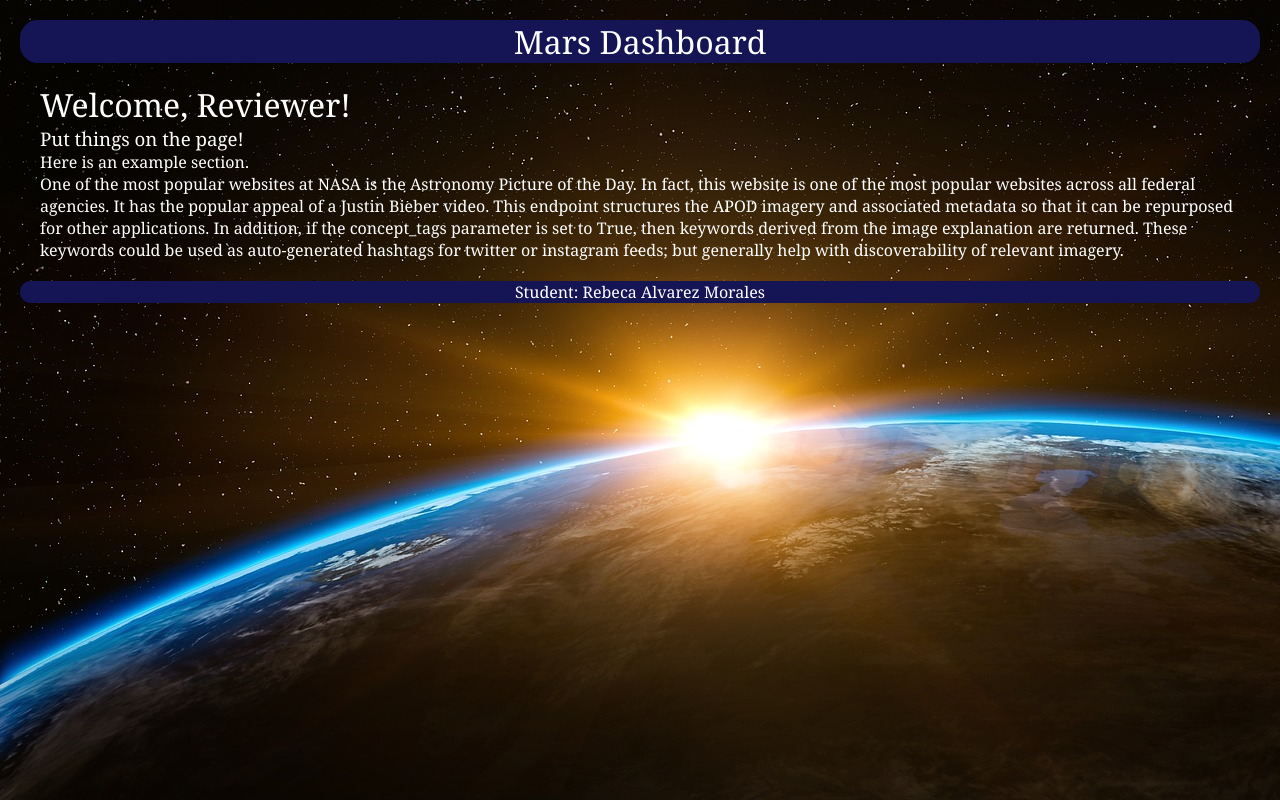
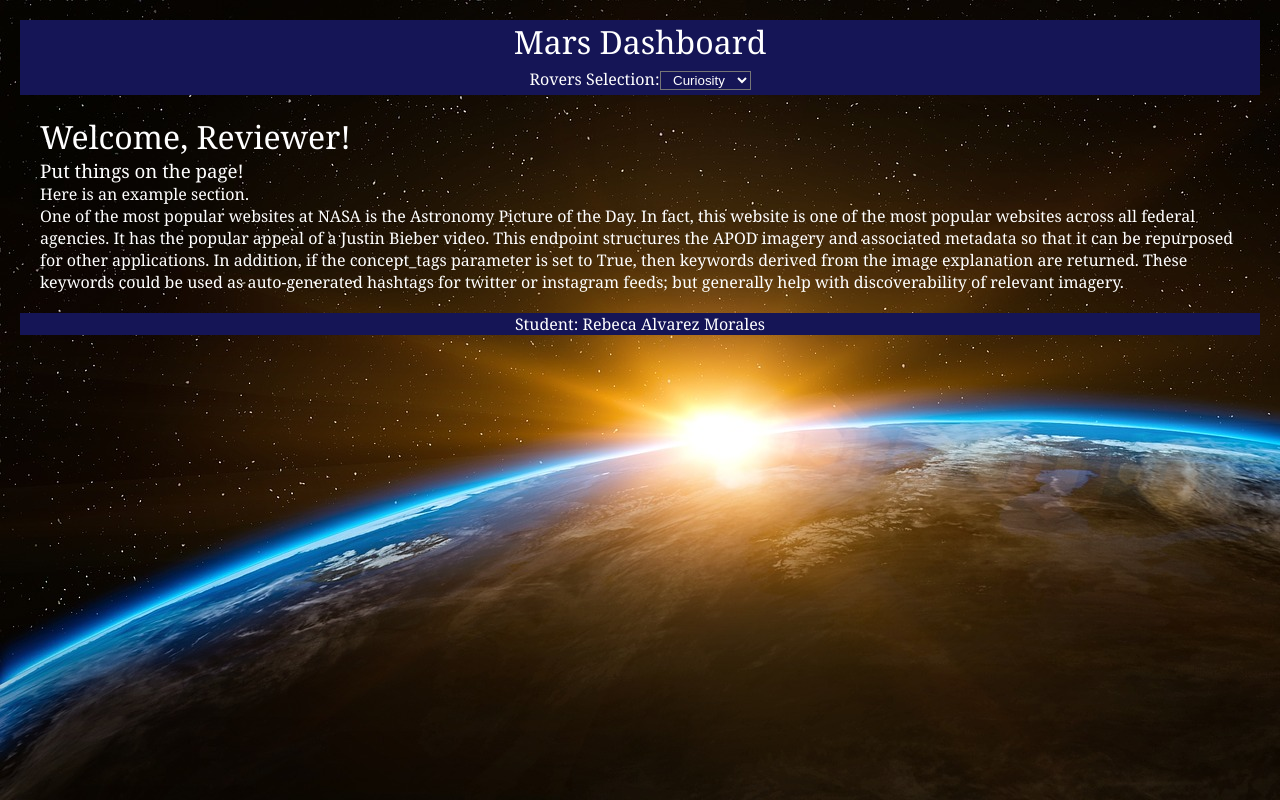
Before and after one commit to alvarezrebeca/mars-dashboard, a website: page src/public/index.html in a window 1280 px wide. Drawn offline with nearby package versions, Linux system fonts and the light colour scheme.

Commit message:
feat: v1 frontend

```diff
--- a/src/public/assets/stylesheets/index.css
+++ b/src/public/assets/stylesheets/index.css
@@ -13,7 +13,18 @@ header {
   text-align: center;
   font-size: 32px;
   background-color: rgb(21, 21, 86);
-  border-radius: 18px;
+}
+
+form {
+  background-color: rgb(21, 21, 86);
+  text-align: center;
+  padding: 5px;
+}
+
+select {
+  color: white;
+  background-color: rgb(21, 21, 86);
+  text-align: center;
 }
 
 main {
@@ -26,7 +37,6 @@ footer {
   color: white;
   text-align: center;
   background-color: rgb(21, 21, 86);
-  border-radius: 18px;
 }
 
 /* -------------------  TABLET  --------------------- */
--- a/src/public/client.js
+++ b/src/public/client.js
@@ -22,6 +22,7 @@ const App = (state) => {
 
   return `
         <header>Mars Dashboard</header>
+        ${Dropdown(rovers)}
         <main>
             ${Greeting(store.user.name)}
             <section>
@@ -59,6 +60,14 @@ const Greeting = (name) => {
   return `
         <h1>Hello!</h1>
     `;
+};
+
+const Dropdown = (rovers) => {
+  const roversOption = rovers.map((roversElem) => {
+    return `<option value="${roversElem}">${roversElem}</option>`;
+  });
+
+  return `<form><label for="rover">Rovers Selection:</label><select name="rover" id="rover">${roversOption}</select></form>`;
 };
 
 // Example of a pure function that renders infomation requested from the backend
```
